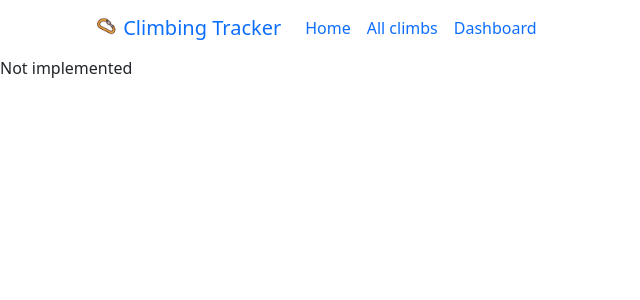
After one commit to Radami/climbing_tracker, a Django app: page /journal/dashboard in a window 1280 px wide. The commit adds this page. Shown: the top 300 px of the page, without its empty margins (0-640 px from the left). Run offline with Django 3.2, Linux system fonts and the light colour scheme.

Commit message:
Add dummy 'all climbs' and 'dashboard' options to nav menu

```diff
--- /dev/null
+++ b/journal/templates/journal/all_climbs.html
@@ -0,0 +1,4 @@
+{% extends "journal/base.html" %}
+{% block content %}
+<p>Not implemented</p>
+{% endblock %}
--- a/journal/templates/journal/base.html
+++ b/journal/templates/journal/base.html
@@ -30,7 +30,10 @@
                         <a class="nav-link active" aria-current="page" href="{% url 'journal:index' %}">Home</a>
                     </li>
                     <li class="nav-item">
-                        <a class="nav-link active" aria-current="page" href="#">Dashboard</a>
+                        <a class="nav-link active" aria-current="page" href="{% url 'journal:all_climbs' %}">All climbs</a>
+                    </li>
+                    <li class="nav-item">
+                        <a class="nav-link active" aria-current="page" href="{% url 'journal:dashboard' %}">Dashboard</a>
                     </li>
                     </ul>
                 </div>
--- /dev/null
+++ b/journal/templates/journal/dashboard.html
@@ -0,0 +1,4 @@
+{% extends "journal/base.html" %}
+{% block content %}
+<p>Not implemented</p>
+{% endblock %}
--- a/journal/urls.py
+++ b/journal/urls.py
@@ -14,6 +14,8 @@ urlpatterns = [
     path('<int:session_id>/rate', views.rate, name='rate_session'),
     path('<int:session_id>/add_partners', views.add_partner, name='add_partner'),
     path('sign_up/', views.sign_up, name="sign-up"),
+    path('all_climbs', views.all_climbs, name='all_climbs'),
+    path('dashboard', views.dashboard, name='dashboard'),
 
     path('api/sessions/', api_views.SessionList.as_view()),
     path('api/sessions/<int:pk>', api_views.SessionDetails.as_view()),
--- a/journal/views.py
+++ b/journal/views.py
@@ -116,14 +116,20 @@ def add_climb(request):
 
     return HttpResponseRedirect(reverse('journal:detail', args=(climb.session_id,)))
 
-
-
 def delete_climb(request):
     #TODO: validate permissions
     climb = Climb.objects.get(id=request.POST['climb_id'])
     climb.delete()
 
     return HttpResponseRedirect(reverse('journal:detail', args=(climb.session_id,)))
+
+def all_climbs(request):
+    context = {}
+    return render(request, 'journal/all_climbs.html', context)
+
+def dashboard(request):
+    context = {}
+    return render(request, 'journal/dashboard.html', context)
 
 # Method based views
 # def index(request):
```
